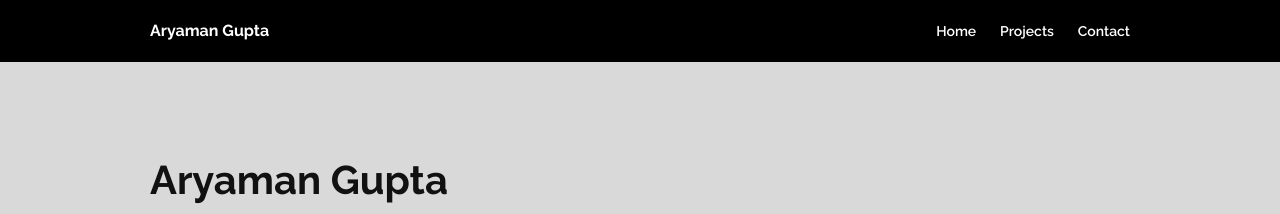
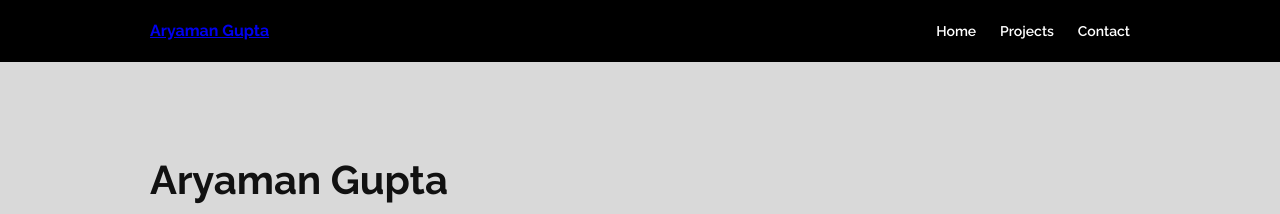
Before and after one commit to kungfumonk29/kungfumonk29.github.io, a Jekyll site: the page built from index.md, in a window 1280 px wide. Shown: the top 214 px of the page. Built offline with Jekyll 4.4.1, drawn with Linux system fonts in a browser that asks for light colours.

Commit message:
Update default.html

```diff
--- a/_layouts/default.html
+++ b/_layouts/default.html
@@ -18,7 +18,7 @@
 
 <header class="site-header">
   <div class="container header-inner">
-    <div class="brand">{{ site.title }}</div>
+    <a class="brand" href="/">{{ site.title }}</a>
     <nav class="nav">
       <a href="/">Home</a>
       <a href="/projects/">Projects</a>
```
